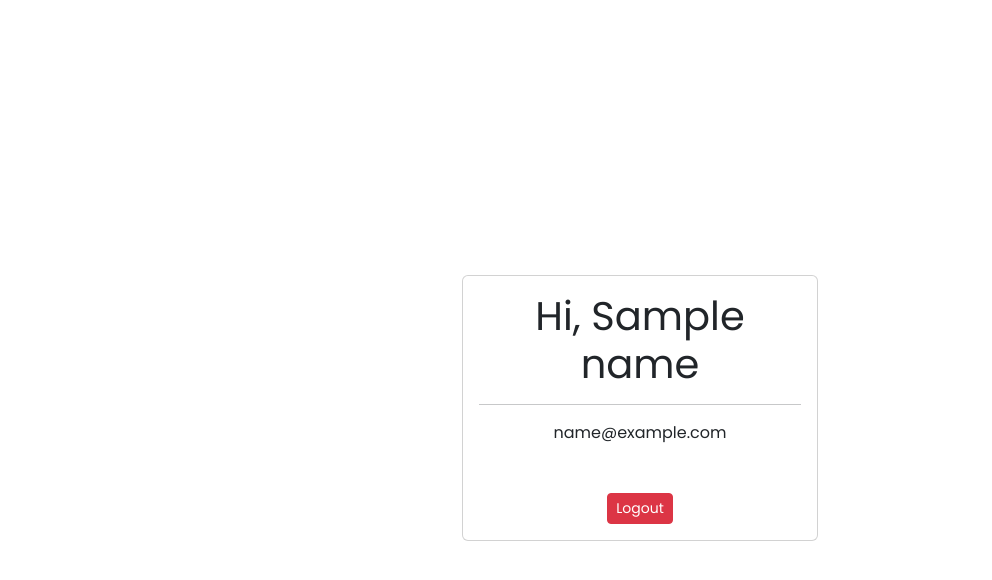
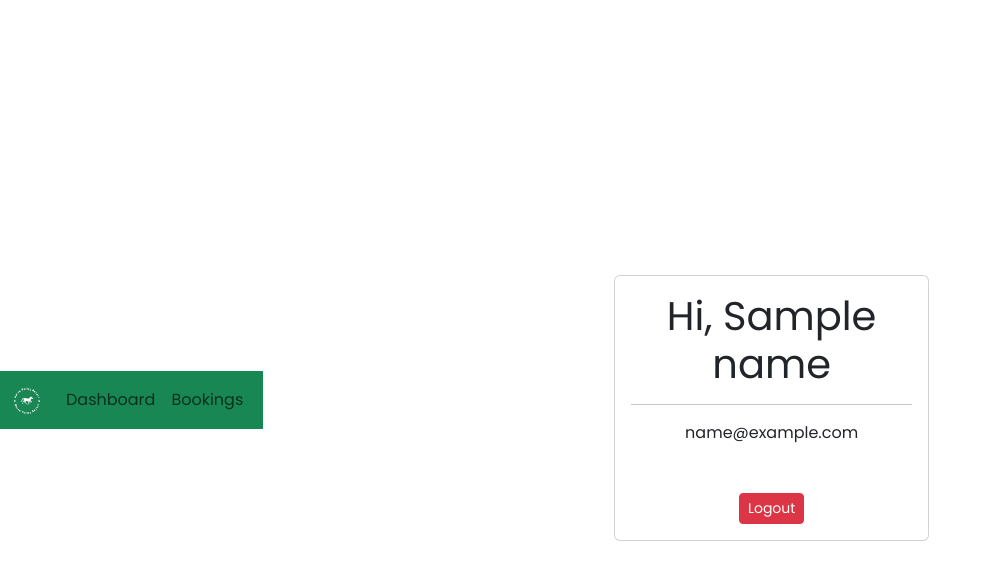
Before and after one commit to shinydidde/Data-Sonic-PFIS-CA2, a Flask app: template templates/welcome.html in a window 1280 px wide. Shown: the top 580 px of the page, without its empty margins (0-992 px from the left). Run offline with Flask 3, Linux system fonts and the light colour scheme; the template is opened without the code that fills it: most values are stand-ins (such as "Sample title", 1, 10 or a date in 2020).

Commit message:
Nav bar for admin

```diff
--- a/templates/bookings.html
+++ b/templates/bookings.html
@@ -74,6 +74,9 @@
               <li class="nav-item">
                 <a class="nav-link" href="/admin/dashboard">Dashboard</a>
               </li>
+              <li class="nav-item">
+                <a class="nav-link" href="/admin/dashboard/bookings">Bookings</a>
+            </li>
             </ul>
           </div>
         </div>
--- a/templates/welcome.html
+++ b/templates/welcome.html
@@ -12,6 +12,25 @@
 </head>
 
 <body class="d-flex align-items-center justify-content-center vh-100">
+    <nav class="navbar navbar-expand-sm bg-success navbar-light">
+        <div class="container-fluid">
+            <a class="navbar-brand" href="/admin/dashboard"><img src="../static/images/logo-white.png"
+                    width="30px" /></a>
+            <button class="navbar-toggler" type="button" data-bs-toggle="collapse" data-bs-target="#collapsibleNavbar">
+                <span class="navbar-toggler-icon"></span>
+            </button>
+            <div class="collapse navbar-collapse" id="collapsibleNavbar">
+                <ul class="navbar-nav">
+                    <li class="nav-item">
+                        <a class="nav-link" href="/admin/dashboard">Dashboard</a>
+                    </li>
+                    <li class="nav-item">
+                        <a class="nav-link" href="/admin/dashboard/bookings">Bookings</a>
+                    </li>
+                </ul>
+            </div>
+        </div>
+    </nav>
     <div class="container">
         <div class="row">
             <div class="col-md-4 mx-auto text-center">
```
